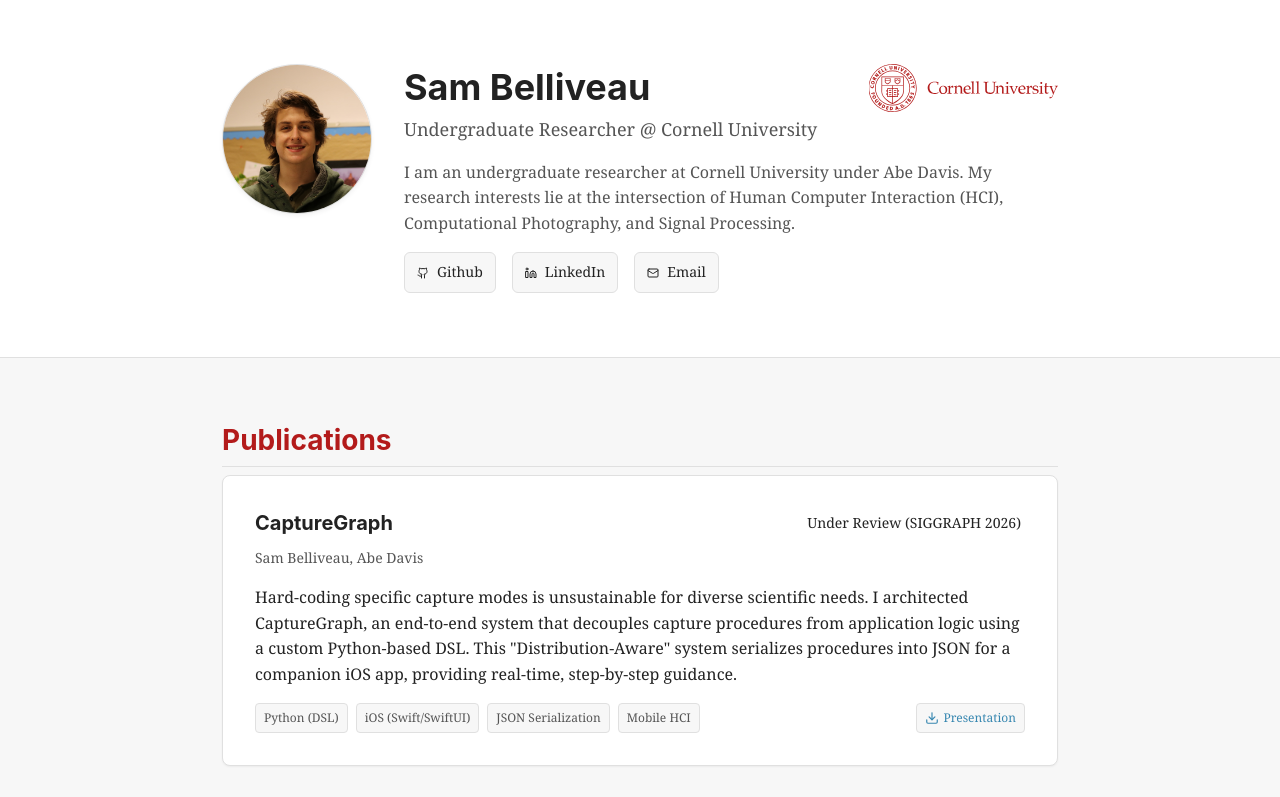
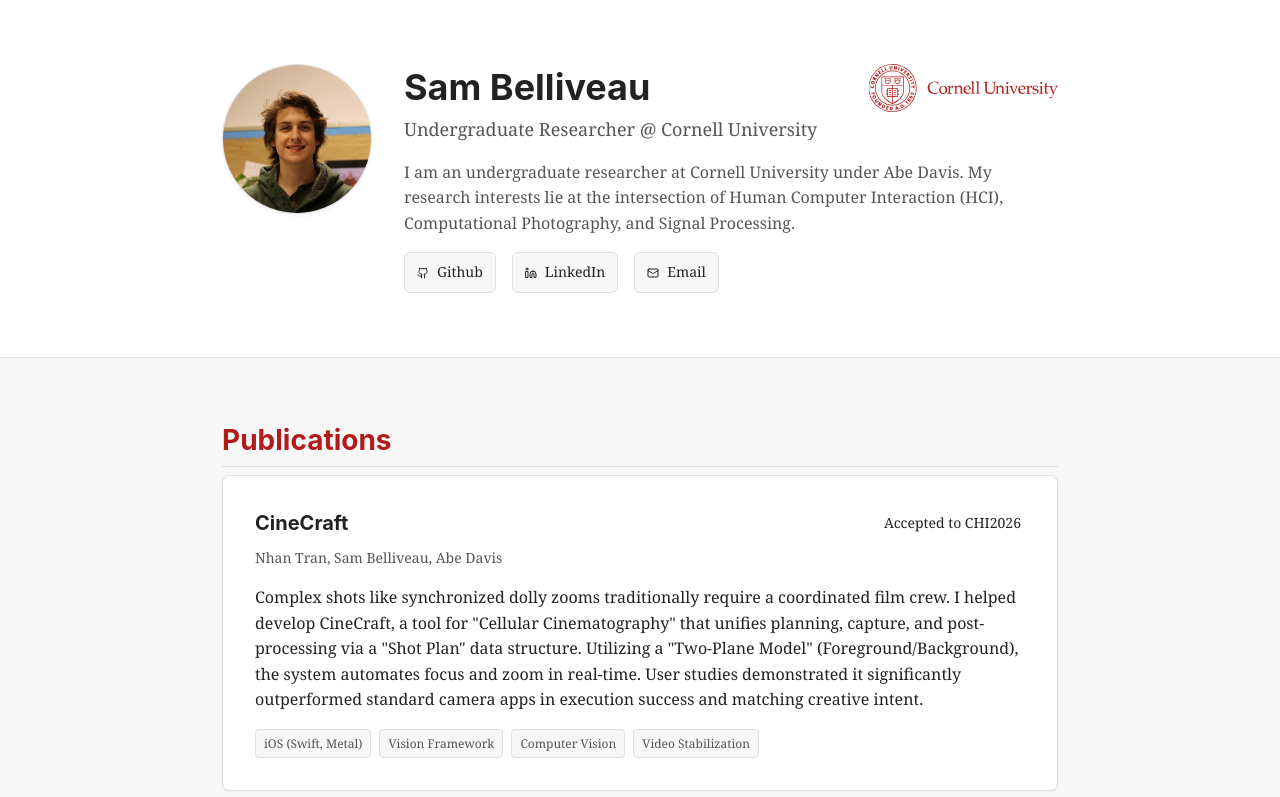
Before and after one commit to Sam-Belliveau/portfolio, a React (Vite) app: page / in a window 1280 px wide. Shown: the top 797 px of the page. Built offline with nearby package versions, Linux system fonts and the light colour scheme.

Commit message:
remove capturegraph

```diff
--- a/src/data.js
+++ b/src/data.js
@@ -17,24 +17,30 @@
 };
 
 export const researchProjects = [
-  {
-    title: 'CaptureGraph',
-    role: 'Sam Belliveau, Abe Davis',
-    status: 'Under Review (SIGGRAPH 2026)',
-    summary:
-        'Hard-coding specific capture modes is unsustainable for diverse scientific needs. I architected CaptureGraph, an end-to-end system that decouples capture procedures from application logic using a custom Python-based DSL. This "Distribution-Aware" system serializes procedures into JSON for a companion iOS app, providing real-time, step-by-step guidance.',
-    tech: [
-      'Python (DSL)', 'iOS (Swift/SwiftUI)', 'JSON Serialization', 'Mobile HCI'
-    ],
-    documents: [
-      {
-        name: 'Presentation',
-        url:
-            'https://docs.google.com/presentation/d/11Wu5D2UKaE0_5eCtvr8rnnWVYde__XgE/edit?usp=sharing&ouid=109247465115682025485&rtpof=true&sd=true'
-      },
-    ],
-    image: null
-  },
+  // {
+  //   title: 'CaptureGraph',
+  //   role: 'Sam Belliveau, Abe Davis',
+  //   status: 'Under Review (SIGGRAPH 2026)',
+  //   summary:
+  //       'Hard-coding specific capture modes is unsustainable for diverse
+  //       scientific needs. I architected CaptureGraph, an end-to-end system
+  //       that decouples capture procedures from application logic using a
+  //       custom Python-based DSL. This "Distribution-Aware" system serializes
+  //       procedures into JSON for a companion iOS app, providing real-time,
+  //       step-by-step guidance.',
+  //   tech: [
+  //     'Python (DSL)', 'iOS (Swift/SwiftUI)', 'JSON Serialization', 'Mobile
+  //     HCI'
+  //   ],
+  //   documents: [
+  //     {
+  //       name: 'Presentation',
+  //       url:
+  //           'https://docs.google.com/presentation/d/11Wu5D2UKaE0_5eCtvr8rnnWVYde__XgE/edit?usp=sharing&ouid=109247465115682025485&rtpof=true&sd=true'
+  //     },
+  //   ],
+  //   image: null
+  // },
   {
     title: 'CineCraft',
     role: 'Nhan Tran, Sam Belliveau, Abe Davis',
```
